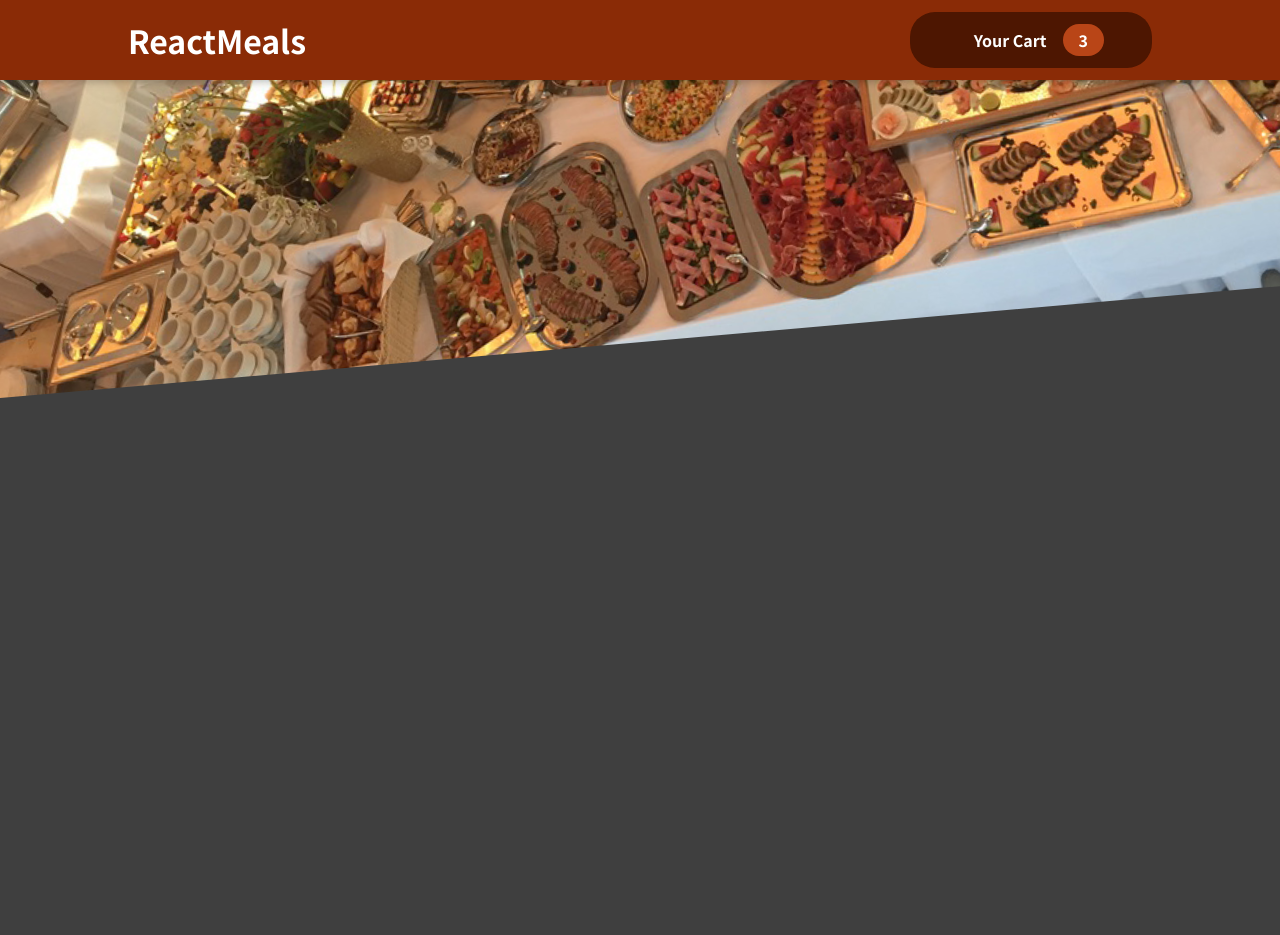
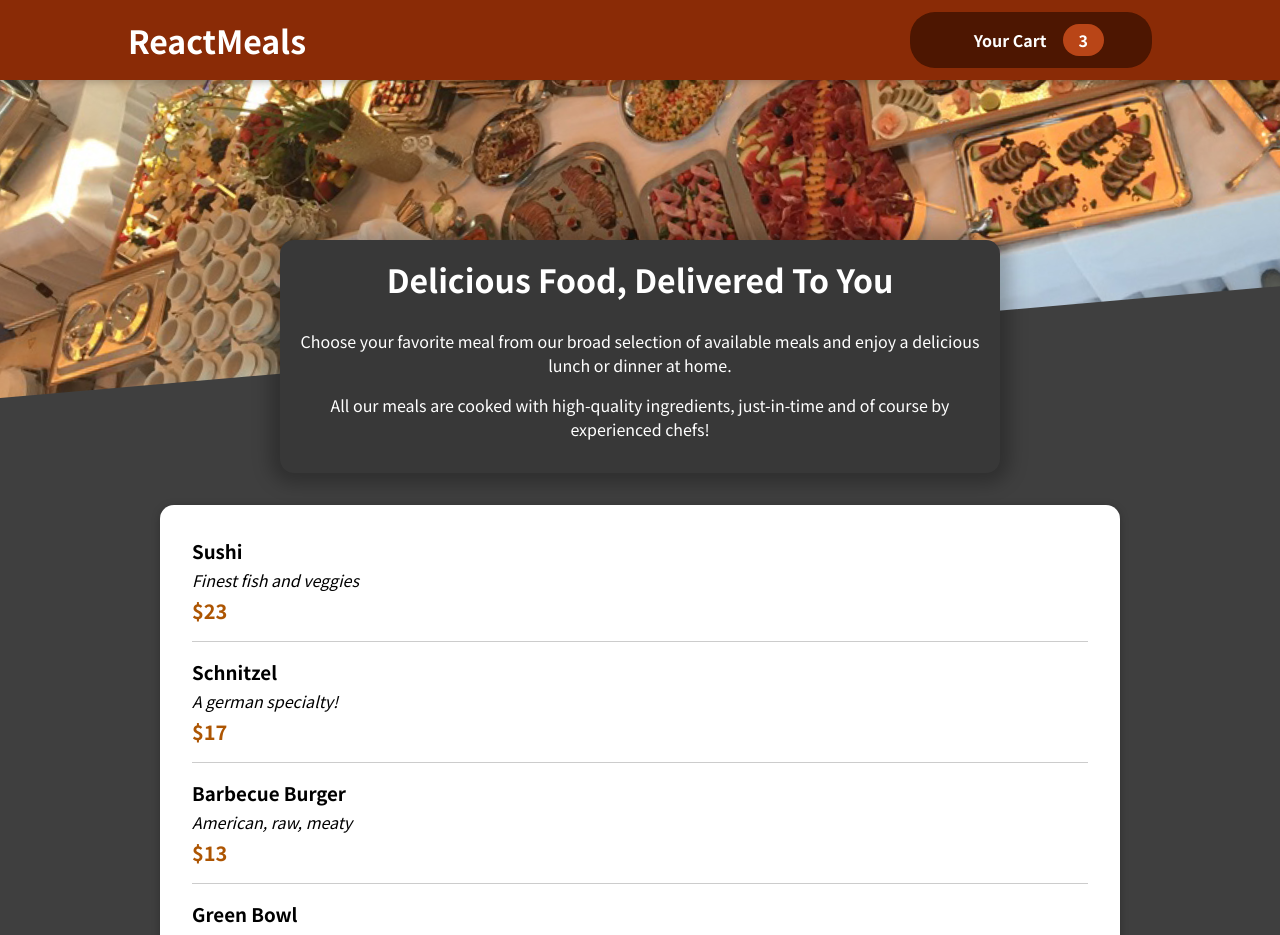
Before and after one commit to lakerser/deliveryApp, a React (Create React App) app: page / in a window 1280 px wide. Shown: the top 935 px of the page. Before the commit the page ends 800 px from the top, so only its background shows below. Built offline with nearby package versions, Linux system fonts and the light colour scheme; some icons are missing.

Commit message:
lesson136 adding individual meal items

```diff
--- a/src/App.jsx
+++ b/src/App.jsx
@@ -1,12 +1,16 @@
 /* eslint-disable react/no-unescaped-entities */
 import React from 'react';
 import Header from './components/Layout/Header';
+import Meals from './components/Meals/Meals';
 
 function App() {
   return (
-    <div>
+    <>
       <Header />
-    </div>
+      <main>
+        <Meals />
+      </main>
+    </>
   );
 }
 
--- /dev/null
+++ b/src/components/Meals/AvailableMeals.jsx
@@ -0,0 +1,50 @@
+import React from 'react';
+
+import Card from '../UI/Card';
+
+import classes from './AvailableMeals.module.css';
+import MealsItem from './MealItem/MealsItem';
+
+const DUMMY_MEALS = [
+  {
+    id: 'm1',
+    name: 'Sushi',
+    description: 'Finest fish and veggies',
+    price: 22.99,
+  },
+  {
+    id: 'm2',
+    name: 'Schnitzel',
+    description: 'A german specialty!',
+    price: 16.5,
+  },
+  {
+    id: 'm3',
+    name: 'Barbecue Burger',
+    description: 'American, raw, meaty',
+    price: 12.99,
+  },
+  {
+    id: 'm4',
+    name: 'Green Bowl',
+    description: 'Healthy...and green...',
+    price: 18.99,
+  },
+];
+export default function AvailableMeals() {
+  const mealsList = DUMMY_MEALS.map((meal) => (
+    <MealsItem
+      key={meal.id}
+      name={meal.name}
+      description={meal.description}
+      price={meal.price}
+    />
+  ));
+  return (
+    <section className={classes.meals}>
+      <Card>
+        <ul>{mealsList}</ul>
+      </Card>
+    </section>
+  );
+}
--- /dev/null
+++ b/src/components/Meals/AvailableMeals.module.css
@@ -0,0 +1,24 @@
+.meals {
+  max-width: 60rem;
+  width: 90%;
+  margin: 2rem auto;
+  animation: meals-appear 1s ease-out forwards;
+}
+
+.meals ul {
+  list-style: none;
+  margin: 0;
+  padding: 0;
+}
+
+@keyframes meals-appear {
+  from {
+    opacity: 0;
+    transform: translateY(3rem);
+  }
+
+  to {
+    opacity: 1;
+    transform: translateY(0);
+  }
+}
--- /dev/null
+++ b/src/components/Meals/MealItem/MealsItem.jsx
@@ -0,0 +1,16 @@
+import React from 'react';
+import classes from './MealsItem.module.css';
+
+export default function MealsItem({ name, description, price }) {
+  const fixedPrice = `$${price.toFixed()}`;
+  return (
+    <li className={classes.meal}>
+      <div>
+        <h3>{name}</h3>
+        <div className={classes.description}>{description}</div>
+        <div className={classes.price}>{fixedPrice}</div>
+      </div>
+      <div>{}</div>
+    </li>
+  );
+}
--- /dev/null
+++ b/src/components/Meals/MealItem/MealsItem.module.css
@@ -0,0 +1,22 @@
+.meal {
+  display: flex;
+  justify-content: space-between;
+  margin: 1rem;
+  padding-bottom: 1rem;
+  border-bottom: 1px solid #ccc;
+}
+
+.meal h3 {
+  margin: 0 0 0.25rem 0;
+}
+
+.description {
+  font-style: italic;
+}
+
+.price {
+  margin-top: 0.25rem;
+  font-weight: bold;
+  color: #ad5502;
+  font-size: 1.25rem;
+}
--- /dev/null
+++ b/src/components/Meals/Meals.jsx
@@ -0,0 +1,14 @@
+import React from 'react';
+import MealsSummary from './MealsSummary';
+import AvailableMeals from './AvailableMeals';
+
+function Meals() {
+  return (
+    <>
+      <MealsSummary />
+      <AvailableMeals />
+    </>
+  );
+}
+
+export default Meals;
--- /dev/null
+++ b/src/components/Meals/MealsSummary.jsx
@@ -0,0 +1,18 @@
+import React from 'react';
+import classes from './MealsSummary.module.css';
+
+export default function MealsSummary() {
+  return (
+    <section className={classes.summary}>
+      <h2>Delicious Food, Delivered To You</h2>
+      <p>
+        Choose your favorite meal from our broad selection of available meals
+        and enjoy a delicious lunch or dinner at home.
+      </p>
+      <p>
+        All our meals are cooked with high-quality ingredients, just-in-time and
+        of course by experienced chefs!
+      </p>
+    </section>
+  );
+}
--- /dev/null
+++ b/src/components/Meals/MealsSummary.module.css
@@ -0,0 +1,18 @@
+.summary {
+  text-align: center;
+  max-width: 45rem;
+  width: 90%;
+  margin: auto;
+  margin-top: -10rem;
+  position: relative;
+  background-color: #383838;
+  color: white;
+  border-radius: 14px;
+  padding: 1rem;
+  box-shadow: 0 1px 18px 10px rgba(0, 0, 0, 0.25);
+}
+
+.summary h2 {
+  font-size: 2rem;
+  margin-top: 0;
+}
--- /dev/null
+++ b/src/components/UI/Card.jsx
@@ -0,0 +1,7 @@
+import React from 'react';
+
+import classes from './Card.module.css';
+
+export default function Card({ children }) {
+  return <div className={classes.card}>{children}</div>;
+}
--- /dev/null
+++ b/src/components/UI/Card.module.css
@@ -0,0 +1,6 @@
+.card {
+  padding: 1rem;
+  box-shadow: 0 2px 8px rgba(0, 0, 0, 0.25);
+  border-radius: 14px;
+  background-color: white;
+}
```
Also changed, not shown: src/components/Meals/MealItem/MealForm/MealItemForm.jsx (added).
